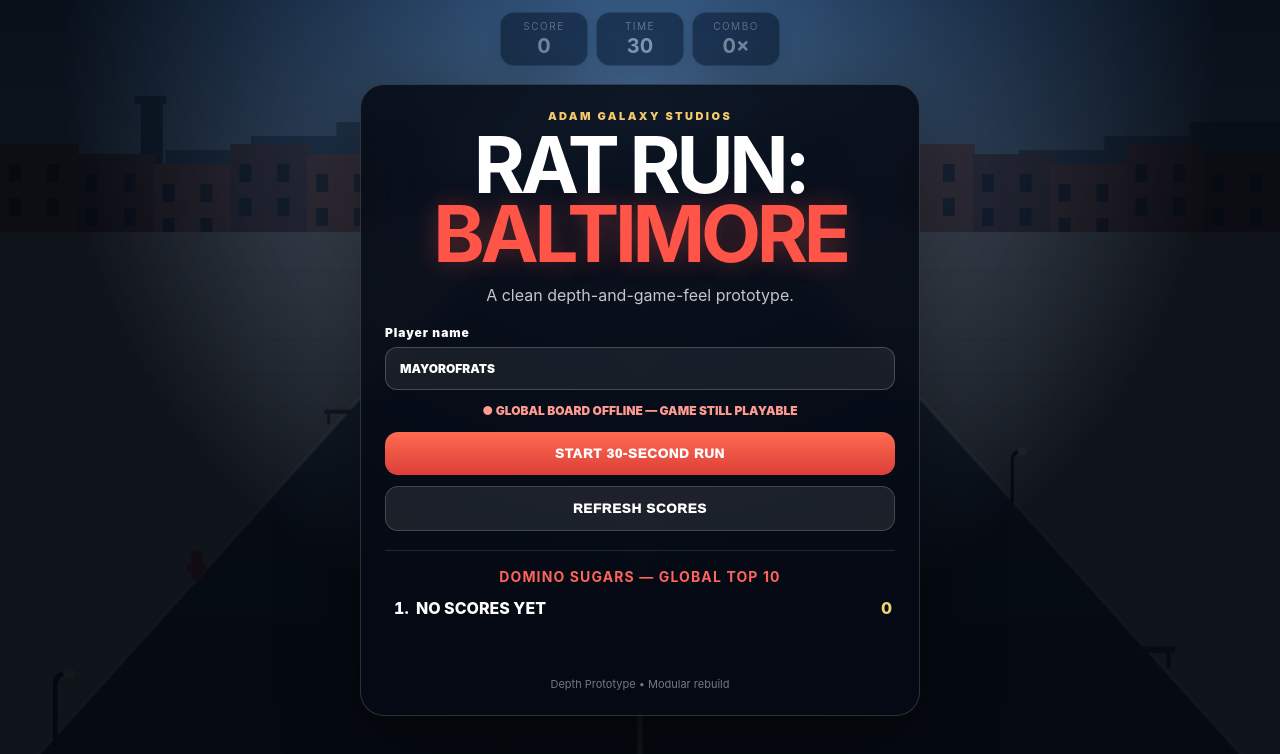
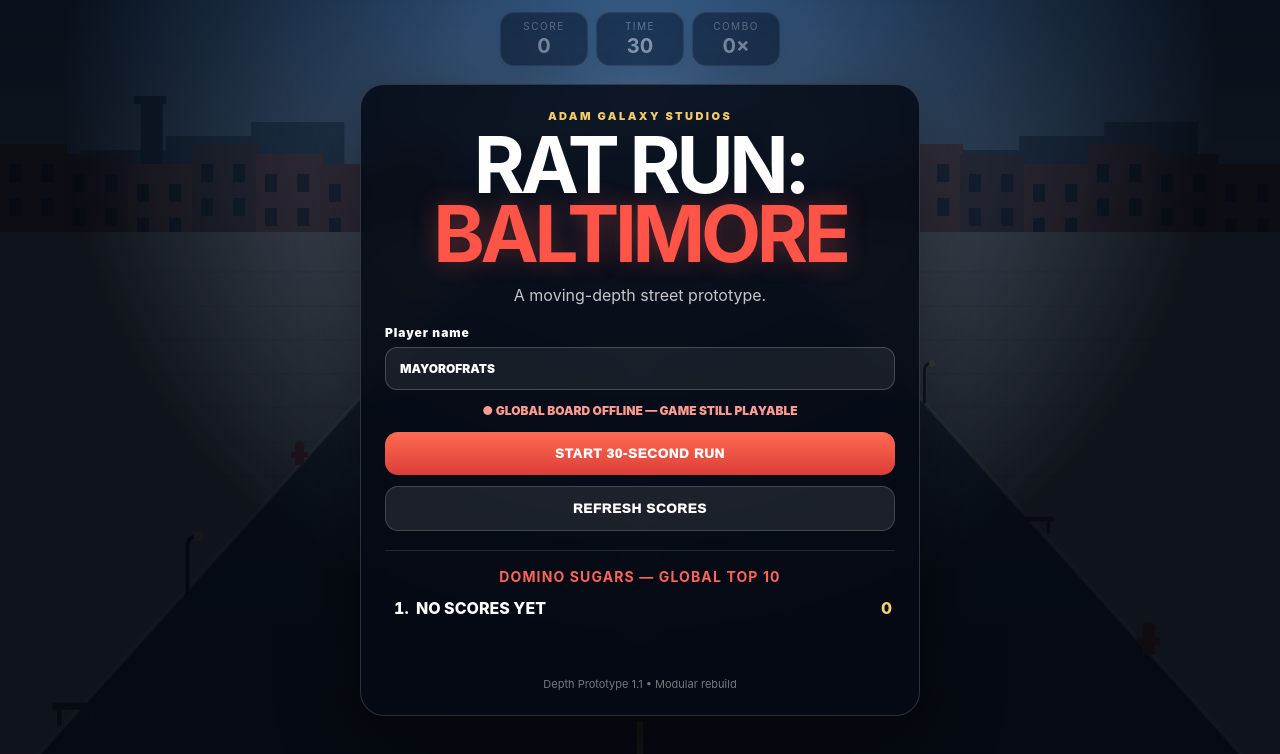
Before and after one commit to adamgforrester-cloud/rat-run-baltimore, a plain HTML site: page index.html in a window 1280 px wide. Drawn offline with Linux system fonts and the light colour scheme; no server answers.

Commit message:
epth prot 1.1

```diff
--- a/index.html
+++ b/index.html
@@ -4,7 +4,7 @@
   <meta charset="utf-8">
   <meta name="viewport" content="width=device-width,initial-scale=1,viewport-fit=cover">
   <meta name="theme-color" content="#101b2d">
-  <title>Rat Run: Baltimore — Depth Prototype</title>
+  <title>Rat Run: Baltimore — Depth Prototype 1.1</title>
   <link rel="manifest" href="./manifest.webmanifest">
   <link rel="stylesheet" href="./css/style.css">
 </head>
@@ -25,7 +25,7 @@
       <div class="panel">
         <p class="eyebrow">ADAM GALAXY STUDIOS</p>
         <h1>RAT RUN:<br><em>BALTIMORE</em></h1>
-        <p class="tagline">A clean depth-and-game-feel prototype.</p>
+        <p class="tagline">A moving-depth street prototype.</p>
 
         <label class="name-label">
           Player name
@@ -42,7 +42,7 @@
         </div>
 
         <p id="resultText" class="result"></p>
-        <p class="build">Depth Prototype • Modular rebuild</p>
+        <p class="build">Depth Prototype 1.1 • Modular rebuild</p>
       </div>
     </section>
   </main>
--- a/js/game.js
+++ b/js/game.js
@@ -19,6 +19,7 @@ export class RatRunGame {
     this.last = 0;
     this.shake = 0;
     this.lastCountdown = null;
+    this.worldScroll = 0;
     this.resize();
     addEventListener("resize", () => this.resize());
     canvas.addEventListener("pointerdown", e => this.pointer(e));
@@ -48,6 +49,7 @@ export class RatRunGame {
     this.spawnClock = .15;
     this.shake = 0;
     this.lastCountdown = null;
+    this.worldScroll = 0;
     this.last = performance.now();
     startSound();
     this.hooks.onScore?.(0,0);
@@ -79,6 +81,7 @@ export class RatRunGame {
 
   update(dt) {
     this.elapsed += dt;
+    this.worldScroll += dt*(155 + this.elapsed*2.2);
     const remaining = Math.max(0, this.duration-this.elapsed);
     this.hooks.onTime?.(Math.ceil(remaining));
     const n = Math.ceil(remaining);
@@ -232,28 +235,30 @@ export class RatRunGame {
     sky.addColorStop(0,"#547eaa");sky.addColorStop(.65,"#a6bdd0");sky.addColorStop(1,"#d7b58c");
     c.fillStyle=sky;c.fillRect(0,0,w,h);
 
-    // FAR SKYLINE — low contrast, never competes with rats.
+    // FAR SKYLINE — slowest parallax layer.
+    const skylineDrift=(this.worldScroll*.025)%(w/15);
     c.fillStyle="#496075";
-    for(let i=0;i<16;i++){
-      const bw=w/15+8,bh=38+(i%5)*14;
-      c.fillRect(i*w/15-5,h*.27-bh,bw,bh);
+    for(let i=-1;i<17;i++){
+      const bw=w/15+8,bh=38+((i+16)%5)*14;
+      c.fillRect(i*w/15-5-skylineDrift,h*.27-bh,bw,bh);
     }
     c.fillStyle="#2f465b";
-    c.fillRect(w*.11,h*.13,22,h*.14);
-    c.fillRect(w*.105,h*.12,32,8);
+    c.fillRect(w*.11-skylineDrift*.35,h*.13,22,h*.14);
+    c.fillRect(w*.105-skylineDrift*.35,h*.12,32,8);
 
-    // BACKGROUND ROWHOUSES — muted and behind everything.
+    // BACKGROUND ROWHOUSES — slow parallax, visually anchored.
     const houseTop=h*.18,houseBottom=h*.42;
+    const houseDrift=(this.worldScroll*.045)%36;
     const colors=["#8d5148","#754941","#945c4e","#71504a","#96594b"];
     for(const side of[-1,1]){
       const start=side<0?0:w*.70;
       const end=side<0?w*.30:w;
-      const count=5;
-      for(let i=0;i<count;i++){
-        const x=start+(end-start)*i/count;
-        const bw=(end-start)/count+2;
-        const bh=houseBottom-houseTop-(i%3)*10;
-        c.fillStyle=colors[(i+(side>0?2:0))%colors.length];
+      const count=6;
+      for(let i=-1;i<count+1;i++){
+        const x=start+(end-start)*i/count + (side<0?-houseDrift:houseDrift);
+        const bw=(end-start)/count+3;
+        const bh=houseBottom-houseTop-(((i+12)%3)*10);
+        c.fillStyle=colors[((i+10)+(side>0?2:0))%colors.length];
         c.fillRect(x,houseBottom-bh,bw,bh);
         c.fillStyle="rgba(20,32,43,.72)";
         for(let row=0;row<3;row++) for(let col=0;col<2;col++){
@@ -264,14 +269,19 @@ export class RatRunGame {
       }
     }
 
-    // TREE LINE — middle depth and softer.
+    // TREE LINE — medium parallax, flowing toward the viewer.
     for(let i=0;i<10;i++){
       const side=i%2?-1:1;
-      const y=h*(.31+(i%5)*.045);
+      const band=(i%5)/5;
+      const phase=((band + (this.worldScroll*.00034))%1);
+      const y=h*(.31 + phase*.28);
       const edge=this.roadEdges(y);
-      const x=side<0?edge.left-34:edge.right+34;
-      c.fillStyle="#584632";c.fillRect(x-3,y-24,6,27);
-      c.fillStyle="#3f6545";c.beginPath();c.arc(x,y-31,15,0,Math.PI*2);c.fill();
+      const scale=.55+edge.t*.72;
+      const x=side<0?edge.left-34*scale:edge.right+34*scale;
+      c.save();c.translate(x,y);c.scale(scale,scale);
+      c.fillStyle="#584632";c.fillRect(-3,-24,6,27);
+      c.fillStyle="#3f6545";c.beginPath();c.arc(0,-31,15,0,Math.PI*2);c.fill();
+      c.restore();
     }
 
     // SIDEWALKS with perspective and curb shadows.
@@ -280,9 +290,11 @@ export class RatRunGame {
     c.beginPath();c.moveTo(0,h*.29);c.lineTo(horizon.left,h*.29);c.lineTo(bottom.left,h);c.lineTo(0,h);c.closePath();c.fill();
     c.beginPath();c.moveTo(horizon.right,h*.29);c.lineTo(w,h*.29);c.lineTo(w,h);c.lineTo(bottom.right,h);c.closePath();c.fill();
 
-    // Brick seams scale with depth.
+    // Brick seams move with perspective at a sidewalk speed.
     c.strokeStyle="rgba(85,64,57,.18)";c.lineWidth=1;
-    for(let y=h*.34;y<h;y+=34){
+    const brickOffset=(this.worldScroll*.58)%34;
+    for(let y=h*.34-brickOffset;y<h+34;y+=34){
+      if(y<h*.31)continue;
       const edge=this.roadEdges(y);
       c.beginPath();c.moveTo(0,y);c.lineTo(edge.left,y);c.moveTo(edge.right,y);c.lineTo(w,y);c.stroke();
     }
@@ -300,29 +312,35 @@ export class RatRunGame {
     road.addColorStop(0,"#4a5057");road.addColorStop(1,"#25292e");
     c.fillStyle=road;c.beginPath();c.moveTo(horizon.left,h*.29);c.lineTo(horizon.right,h*.29);c.lineTo(bottom.right,h);c.lineTo(bottom.left,h);c.closePath();c.fill();
 
-    // Road texture — subtle.
+    // Road texture — deterministic and scrolling toward the viewer.
     c.fillStyle="rgba(255,255,255,.035)";
-    for(let i=0;i<80;i++){
-      const y=h*.31+Math.random()*h*.69;
+    for(let i=0;i<90;i++){
+      const seed=(i*97)%997;
+      const phase=((seed/997 + this.worldScroll*.00062)%1);
+      const y=h*(.31 + phase*.69);
       const edge=this.roadEdges(y);
-      const x=edge.left+Math.random()*(edge.right-edge.left);
+      const x=edge.left + ((i*53)%101)/101*(edge.right-edge.left);
       c.fillRect(x,y,1+edge.t*3,1+edge.t*2);
     }
 
-    // Perspective lane markings.
+    // Perspective lane markings move and grow as they approach.
     c.strokeStyle="#d8c86a";c.lineCap="round";
-    for(let y=h*.35;y<h;y+=70){
+    const dashCycle=92;
+    const dashOffset=(this.worldScroll*.85)%dashCycle;
+    for(let y=h*.33-dashOffset;y<h+dashCycle;y+=dashCycle){
+      if(y<h*.30)continue;
       const edge=this.roadEdges(y);
       const t=edge.t;
-      const nextY=Math.min(h,y+24+38*t);
-      c.lineWidth=1.5+5*t;
+      const nextY=Math.min(h,y+18+52*t);
+      c.lineWidth=1.5+6*t;
       c.beginPath();c.moveTo(w*.5,y);c.lineTo(w*.5,nextY);c.stroke();
     }
 
-    // Street furniture only on sidewalk, correctly scaled.
-    for(let i=0;i<6;i++){
-      const y=h*(.42+i*.10);
-      const edge=this.roadEdges(y),scale=.45+edge.t*.85,side=i%2?-1:1;
+    // Street furniture uses the strongest sidewalk parallax.
+    for(let i=0;i<8;i++){
+      const phase=((i/8 + this.worldScroll*.00048)%1);
+      const y=h*(.34+phase*.63);
+      const edge=this.roadEdges(y),scale=.38+edge.t*.95,side=i%2?-1:1;
       const x=side<0?edge.left-23*scale:edge.right+23*scale;
       c.save();c.translate(x,y);c.scale(scale,scale);
       if(i%3===0){
--- a/service-worker.js
+++ b/service-worker.js
@@ -1,5 +1,5 @@
 
-const CACHE = "rat-run-depth-prototype-v1";
+const CACHE = "rat-run-depth-prototype-v11";
 const FILES = [
   "./",
   "./index.html",
```
Also changed, not shown: README.txt, manifest.webmanifest.
